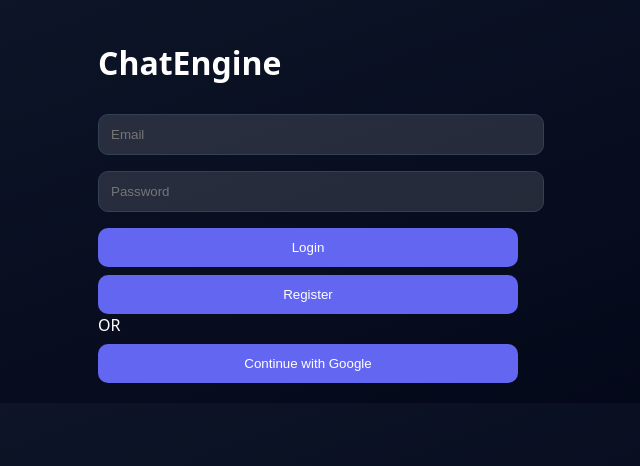
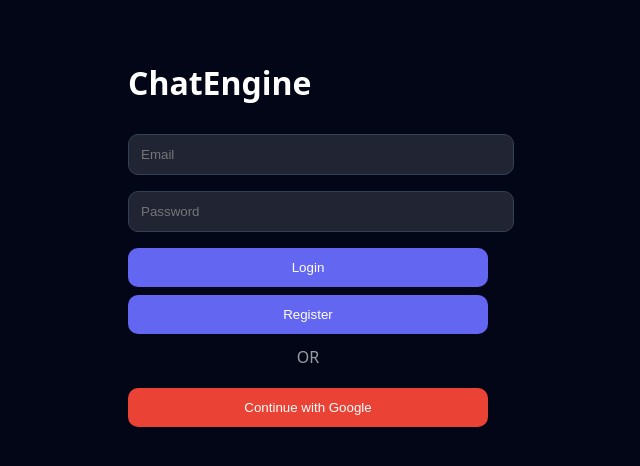
Before and after one commit to Vinay1812007/Chatengine, a Next.js app: page / in a window 1280 px wide. Shown: the top 466 px of the page, without its empty margins (332-972 px from the left). Built offline with nearby package versions, Linux system fonts and the light colour scheme; no server answers.

Commit message:
globals.css

```diff
--- a/styles/globals.css
+++ b/styles/globals.css
@@ -1,14 +1,15 @@
 body {
   margin: 0;
   font-family: system-ui;
-  background: linear-gradient(160deg, #0f172a, #020617);
+  background: #020617;
   color: white;
 }
 
-.auth, .chat {
-  max-width: 420px;
+/* AUTH */
+.auth {
+  max-width: 360px;
   margin: auto;
-  padding: 20px;
+  padding: 40px;
 }
 
 input {
@@ -29,25 +30,74 @@
   background: #6366f1;
   color: white;
   margin-top: 8px;
+  cursor: pointer;
+}
+
+.google {
+  background: #ea4335;
+}
+
+.divider {
+  text-align: center;
+  margin: 12px 0;
+  opacity: 0.6;
+}
+
+/* CHAT */
+.chatLayout {
+  display: flex;
+  height: 100vh;
+}
+
+.contacts {
+  width: 260px;
+  background: #020617;
+  border-right: 1px solid #1e293b;
+  padding: 10px;
+}
+
+.contact {
+  padding: 10px;
+  border-radius: 8px;
+  cursor: pointer;
+}
+
+.contact:hover, .contact.active {
+  background: #1e293b;
+}
+
+.chatArea {
+  flex: 1;
+  display: flex;
+  flex-direction: column;
 }
 
 .msgs {
-  height: 70vh;
+  flex: 1;
+  padding: 16px;
   overflow-y: auto;
 }
 
 .bubble {
-  background: rgba(255,255,255,0.14);
+  background: #1e293b;
   padding: 10px;
-  margin: 6px 0;
-  border-radius: 12px;
+  border-radius: 10px;
+  margin-bottom: 6px;
+  max-width: 60%;
 }
 
-.msgText {
-  color: white;
+.bubble.me {
+  background: #4f46e5;
+  margin-left: auto;
 }
 
 .bar {
   display: flex;
   gap: 8px;
+  padding: 12px;
 }
+
+.empty {
+  margin: auto;
+  opacity: 0.6;
+}
```
